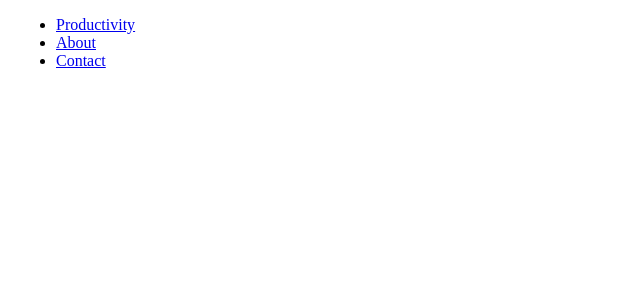
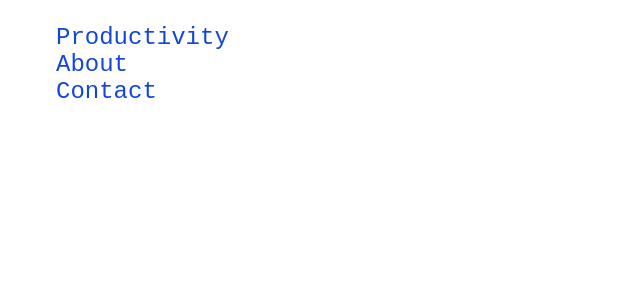
Before and after one commit to axelguerrero/notes-app, a React (Create React App) app: page / in a window 1280 px wide. Shown: the top 300 px of the page, without its empty margins (0-640 px from the left). Built offline with nearby package versions, Linux system fonts and the light colour scheme.

Commit message:
changes to about.css and default.jsx links added

```diff
--- a/public/css/App.css
+++ b/public/css/App.css
@@ -1,38 +1,16 @@
-.App {
-  text-align: center;
+body {
+  text-align: left;
+  color: rgb(20, 70, 220);
+  font-family: monospace;
+  font-size: 1.5rem;
 }
 
-.App-logo {
-  height: 40vmin;
-  pointer-events: none;
+li {
+  list-style: none;
+
 }
 
-@media (prefers-reduced-motion: no-preference) {
-  .App-logo {
-    animation: App-logo-spin infinite 20s linear;
-  }
+a {
+  text-decoration: none;
+  color: inherit;
 }
-
-.App-header {
-  background-color: #282c34;
-  min-height: 100vh;
-  display: flex;
-  flex-direction: column;
-  align-items: center;
-  justify-content: center;
-  font-size: calc(10px + 2vmin);
-  color: white;
-}
-
-.App-link {
-  color: #61dafb;
-}
-
-@keyframes App-logo-spin {
-  from {
-    transform: rotate(0deg);
-  }
-  to {
-    transform: rotate(360deg);
-  }
-}
--- /dev/null
+++ b/public/css/aboutpage.css
@@ -0,0 +1,6 @@
+h1 {
+    color: blue;
+    text-align: center;
+    font-family:monospace;
+    font-size: 4rem;
+}
--- a/server.js
+++ b/server.js
@@ -6,6 +6,8 @@ const app = express()
 app.set('views', __dirname + '/views');
 app.set('view engine', 'jsx');
 app.engine('jsx', require('express-react-views').createEngine());
+app.use(express.urlencoded({ extended: true }))
+app.use(express.static("public"))
 
 // app.use("/prodControllers", require("/controllers/prodControllers"))
 
--- a/views/about.jsx
+++ b/views/about.jsx
@@ -5,6 +5,7 @@ function About() {
     return (
         <Def>
             <h1>About</h1>
+
         </Def>
     )
 }
--- a/views/default.jsx
+++ b/views/default.jsx
@@ -5,18 +5,22 @@ function Def (html) {
         <html>
             <head>
                 <title>Notes |</title>
+                <link rel="stylesheet" href="/css/aboutpage.css"/>
             </head>
             <body>
                 <nav>
                     <ul>
                         <li>
                            <a href="/productivity">Productivity</a>
+                           <link rel="stylesheet" href="/css/App.css"/>
                         </li>
                         <li>
                             <a href="/about">About</a>
+                            <link rel="stylesheet" href="/css/App.css"/>
                         </li>
                         <li>
                             <a href="/contact">Contact</a>
+                            <link rel="stylesheet" href="/css/App.css"/>
                         </li>
                     </ul>
                 </nav>
```
